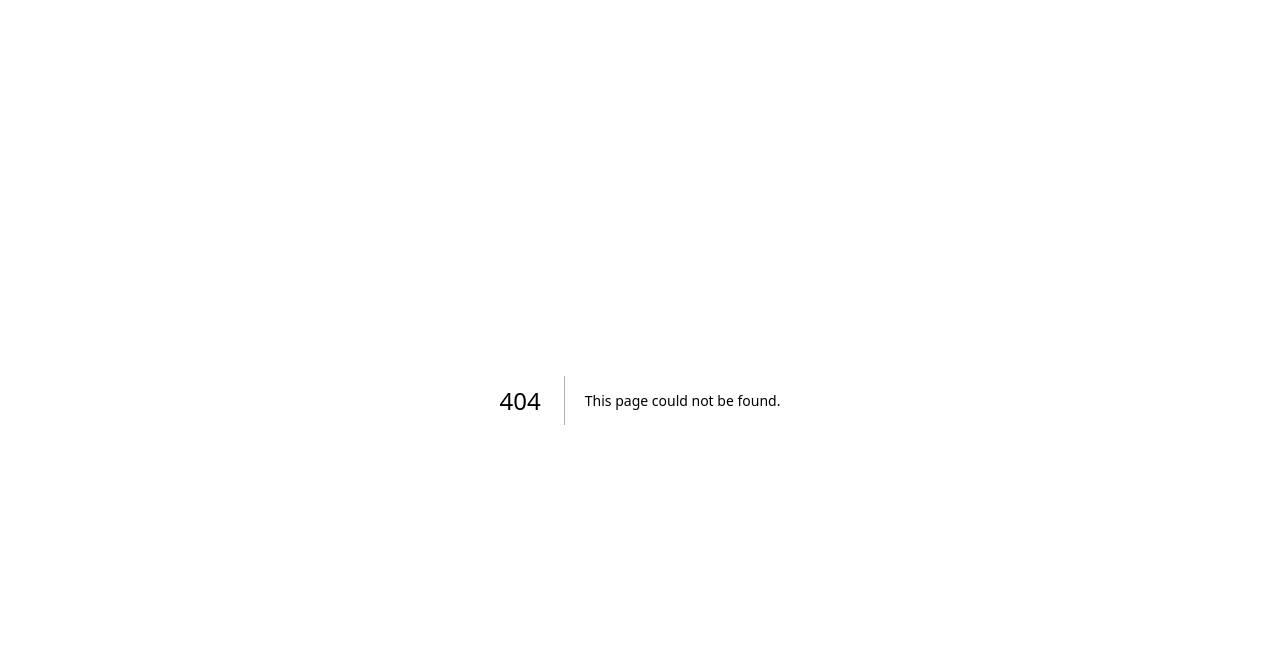
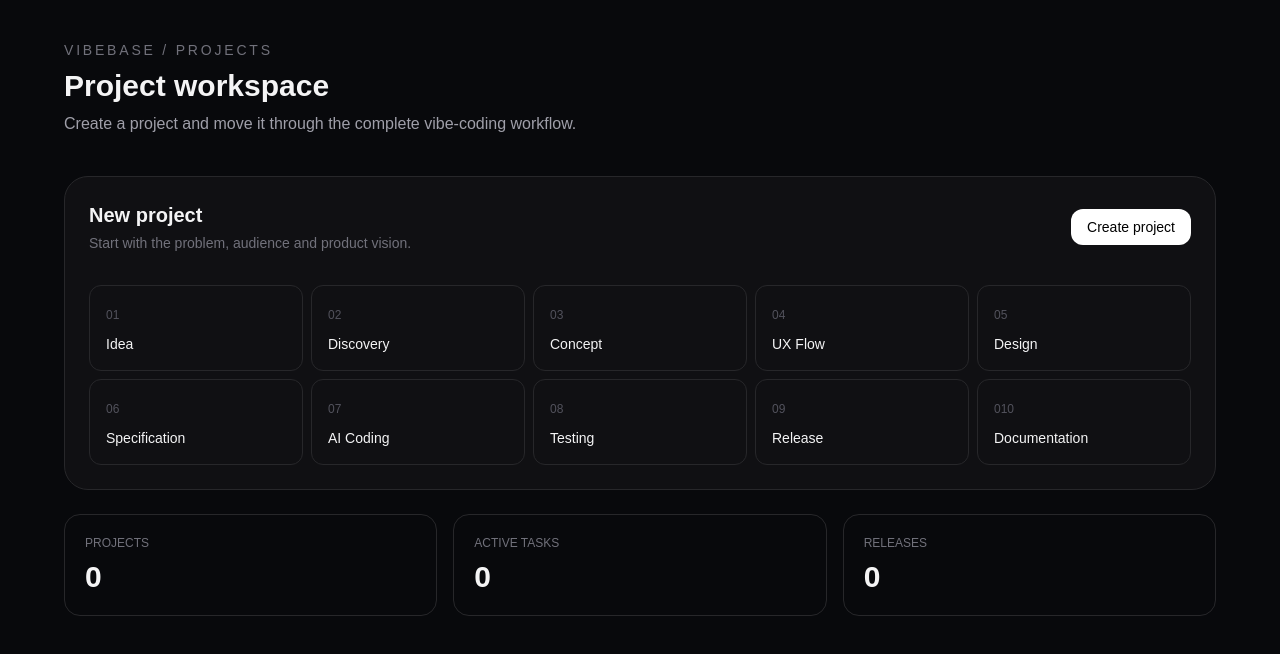
Before and after one commit to Yuhanin/VibeBase, a Next.js app: page /projects in a window 1280 px wide. Before the commit this address had no page. Shown: the top 654 px of the page. Built offline with nearby package versions, Linux system fonts and the light colour scheme.

Commit message:
feat: add project workspace workflow

```diff
--- /dev/null
+++ b/app/projects/page.tsx
@@ -0,0 +1,11 @@
+const steps = ['Idea','Discovery','Concept','UX Flow','Design','Specification','AI Coding','Testing','Release','Documentation']
+
+export default function ProjectsPage() {
+  return <main className="min-h-screen p-6 md:p-10"><div className="mx-auto max-w-6xl">
+    <header className="mb-10"><p className="text-sm tracking-[.2em] text-zinc-500">VIBEBASE / PROJECTS</p><h1 className="mt-2 text-3xl font-bold">Project workspace</h1><p className="mt-2 text-zinc-400">Create a project and move it through the complete vibe-coding workflow.</p></header>
+    <section className="rounded-3xl border border-zinc-800 bg-zinc-900/50 p-6"><div className="flex items-center justify-between"><div><h2 className="text-xl font-semibold">New project</h2><p className="mt-1 text-sm text-zinc-500">Start with the problem, audience and product vision.</p></div><button className="rounded-xl bg-white px-4 py-2 text-sm font-medium text-black">Create project</button></div>
+      <div className="mt-8 grid gap-2 md:grid-cols-5">{steps.map((step, i) => <div key={step} className="rounded-xl border border-zinc-800 p-4"><span className="text-xs text-zinc-600">0{i+1}</span><div className="mt-2 text-sm font-medium">{step}</div></div>)}</div>
+    </section>
+    <section className="mt-6 grid gap-4 md:grid-cols-3"><div className="rounded-2xl border border-zinc-800 p-5"><p className="text-xs text-zinc-500">PROJECTS</p><p className="mt-2 text-3xl font-bold">0</p></div><div className="rounded-2xl border border-zinc-800 p-5"><p className="text-xs text-zinc-500">ACTIVE TASKS</p><p className="mt-2 text-3xl font-bold">0</p></div><div className="rounded-2xl border border-zinc-800 p-5"><p className="text-xs text-zinc-500">RELEASES</p><p className="mt-2 text-3xl font-bold">0</p></div></section>
+  </div></main>
+}
```
